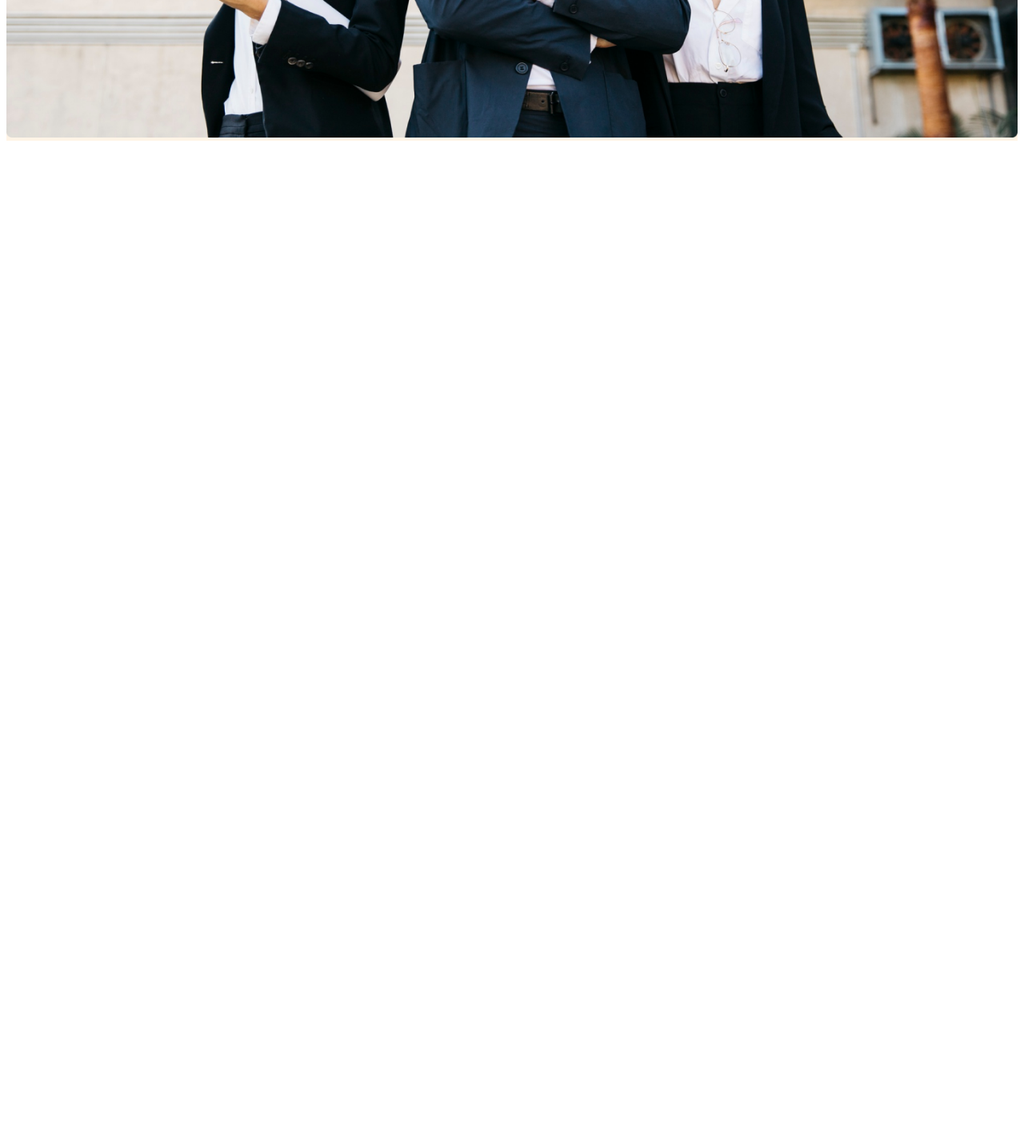
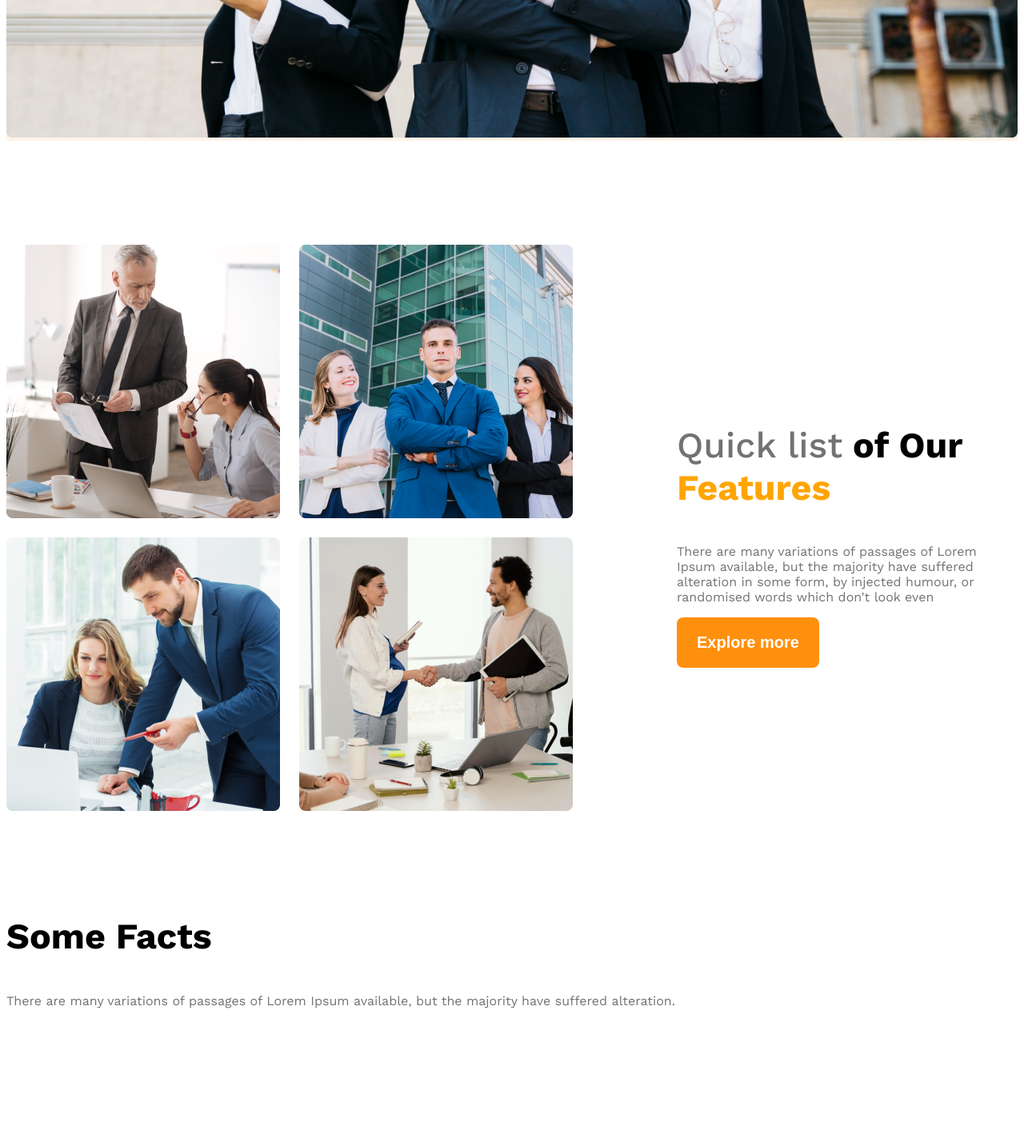
Before and after one commit to mohtasimdev/g3-architect-website, a plain HTML site: page index.html in a window 1280 px wide. Shown: the part 1008-2431 px from the top of the page at 80% size. Before the commit the page ends 1192 px from the top, so only its background shows below. Drawn offline with nearby package versions, Linux system fonts and the light colour scheme.

Commit message:
made team responsive and added facts structure

```diff
--- a/index.html
+++ b/index.html
@@ -30,7 +30,55 @@
     </header>
 
     <main>
+        <!-- teams section start -->
+        <section class="teams display-flex">
+         <div class="team-img-container">
+            <img src="images/team1.png" alt="two architect">
+            <img src="images/team2.png" alt="two architect">
+            <img src="images/team3.png" alt="two architect">
+            <img src="images/team4.png" alt="two architect">
 
+         </div>
+         <div class="our-features">
+           <h3 class="section-title"><span id="quick-list" class="text-light-gray">Quick list</span> <span>of Our</span> <span class="text-primary">Features</span></h3>
+           <p class="feature-description text-light-gray">There are many variations of passages of Lorem Ipsum available, but the majority have suffered alteration in some form, by injected humour, or randomised words which don't look even</p>
+            <button class="btn-primary">Explore more</button>
+        </div>
+
+        </section>
+        <!-- features will enjoy -->
+         <section>
+            <h3 class="section-title">Some Facts</h3>
+            <p class="text-light-gray">There are many variations of passages of Lorem Ipsum available, but the majority have suffered alteration.</p>
+         <div class="facts-container">
+            <!-- .fact*4>img.fact-icon+h4.fact-number+h5.fact-name -->
+             <div class="fact">
+                <img src="" alt="" class="fact-icon">
+                <h4 class="fact-number"></h4>
+                <h5 class="fact-name"></h5>
+             </div>
+             <div class="fact">
+                <img src="" alt="" class="fact-icon">
+                <h4 class="fact-number"></h4>
+                <h5 class="fact-name"></h5>
+             </div>
+             <div class="fact">
+                <img src="" alt="" class="fact-icon">
+                <h4 class="fact-number"></h4>
+                <h5 class="fact-name"></h5>
+             </div>
+             <div class="fact">
+                <img src="" alt="" class="fact-icon">
+                <h4 class="fact-number"></h4>
+                <h5 class="fact-name"></h5>
+             </div>
+         </div>
+        </section>
+
+         <!-- some facts -->
+          <section class="some-facts">
+
+          </section>
     </main>
     <footer>
 
--- a/styles/architect.css
+++ b/styles/architect.css
@@ -31,6 +31,20 @@
     border-radius: 0.5rem;
     border: none;
 
+}
+.text-primary{
+    color: orange;
+}
+main{
+    max-width: 1440px;
+    margin: 0 auto;
+}
+main > section{
+    margin-top: 130px;
+}
+.section-title{
+    font-size: 2.8rem;
+    font-weight: 700;
 }
 /*navbar related styles*/
 .navbar{
@@ -71,9 +85,44 @@
 .banner-image{
     width: 100%;
 }
+/* team and feature related styles */
+.teams{
+    align-items: center;
+}
+.team-img-container{
+    display: grid;
+    grid-template-columns: repeat(2, 1fr);
+    gap: 24px;
+}
+.our-features{
+    margin-left: 130px;
+    max-width: 530px;
+}
+
+#quick-list{
+    font-weight: 500;
+}
 /* responsive media query */
 @media screen and (max-width: 576px){
-   .navbar, .nav-links {
+   .navbar,
+   .nav-links
+   .teams {
     flex-direction: column;
    }
+   .team-img-container{
+    grid-template-columns: repeat(1, 1f);
+   }
+   .our-features{
+    margin-left: 20px;
+   }
 }
+
+/* medium size device */
+@media screen and (min-width: 576px) and (max-width: 992px){
+    .teams{
+        flex-direction: column;
+    }
+    .our-features{
+        margin: 50px auto;
+    }
+}
```
